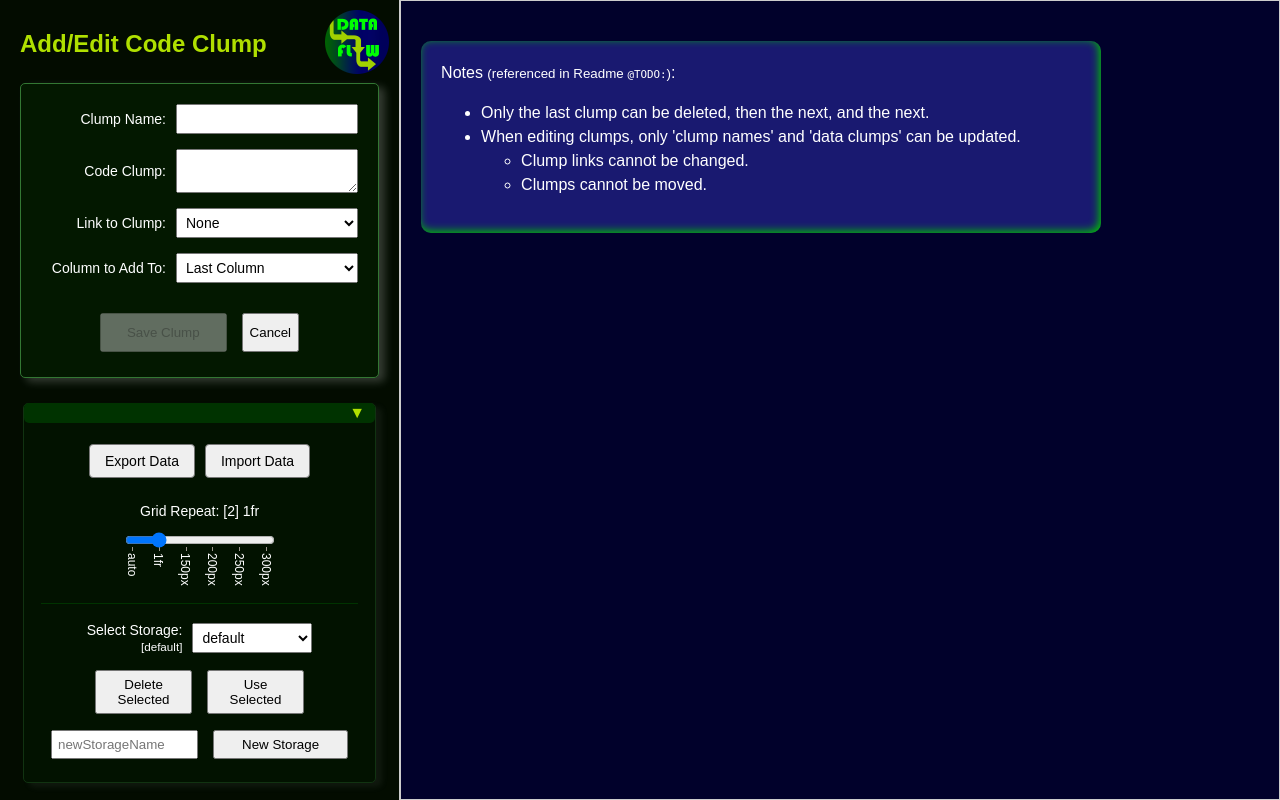
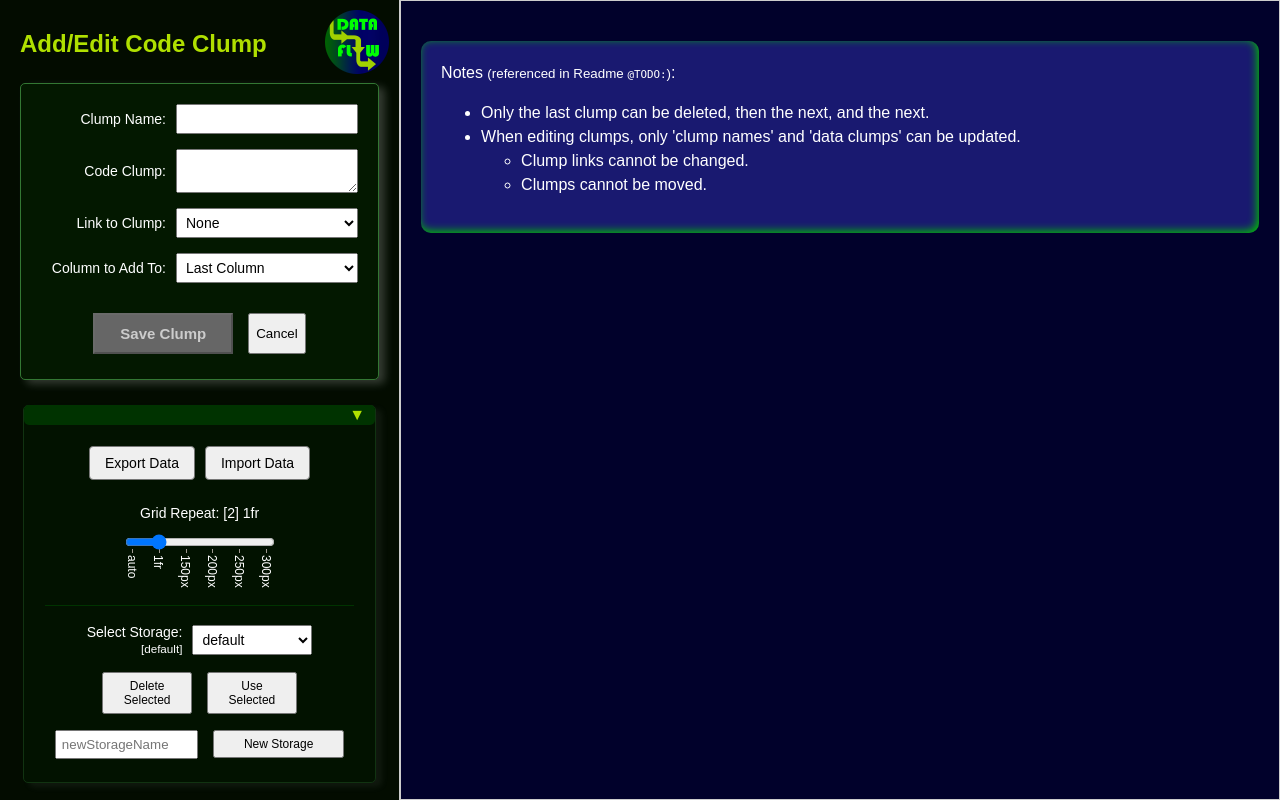
Before and after one commit to KDCinfo/dataflow, a PHP site: page /data_mapping_flow_analysis_tool/index.html in a window 1280 px wide. Run offline with PHP 8.4, Linux system fonts and the light colour scheme.

Commit message:
Added listener to newStorageName field and button.

```diff
--- a/data_mapping_flow_analysis_tool/dataflow.css
+++ b/data_mapping_flow_analysis_tool/dataflow.css
@@ -31,6 +31,22 @@ button:hover {
 
 button[type="submit"] {
   padding: 10px 25px;
+}
+
+.clump-form button[type="submit"] {
+  font-weight: bold;
+  font-size: 15px;
+}
+
+.clump-form button[type="submit"]:disabled {
+  background-color: #666;
+  box-shadow: none;
+  color: #ccc;
+  cursor: default;
+}
+
+.storage-buttons button {
+  font-size: 12px;
 }
 
 h2 {
@@ -143,7 +159,7 @@ h2 {
   line-height: 1.5;
   margin-top: 20px;
   padding: 20px;
-  width: 50vw;
+  /* width: 50vw; */
 }
 
 .empty {
--- a/data_mapping_flow_analysis_tool/index.html
+++ b/data_mapping_flow_analysis_tool/index.html
@@ -162,6 +162,9 @@
 
     // DATA: [editingIndex] Updated when edited a clump, and reset when clump is saved.
     let editingIndex = null;  // Track if we’re editing an existing clump
+
+    const keyNamePattern = /^(?:[a-z][a-zA-Z0-9]*|[a-z][a-z0-9_]*[a-z0-9])$/;
+    // const keyNamePattern = /^[a-z][a-zA-Z0-9_]*$/;
 
     // Grid Cells: 'gridRepeatValue: 2' => '1fr'
     const gridRepeatOptions = ['auto', '1fr', '150px', '200px', '250px', '300px'];
@@ -331,6 +334,16 @@
         option.textContent = storageName;
         storageNameTag.appendChild(option);
       });
+    }
+
+    // Function to bold 'New Storage' button text if the 'newStorageName' input is valid.
+    function checkNewStorageButton() {
+      const newStorageNameValue = newStorageName.value.trim();
+      const isValid = keyNamePattern.test(newStorageNameValue);
+      // Make button text bold.
+      document.querySelector('.storage-create-name button').style.fontWeight = isValid ? 'bold' : 'normal';
+      // Change button's cursor.
+      document.querySelector('.storage-create-name button').style.cursor = isValid ? 'pointer' : 'default';
     }
 
     function updateDataInHtml() {
@@ -843,20 +856,35 @@
       // [Q] ChatGPT Prompt: Can a JavaScript regex pattern check for either "camelCase" or
       //                    "snake_case" (both initial lowercase) without them being mixed?
       // [A] Yes: Here is a pattern for either camelCase OR snake_case, but not mixed.
-      const keyNamePattern = /^(?:[a-z][a-zA-Z0-9]*|[a-z][a-z0-9_]*[a-z0-9])$/;
-      // const keyNamePattern = /^[a-z][a-zA-Z0-9_]*$/;
       return keyNamePattern.test(keyName);
+    }
+
+    function hideStorageError() {
+      if (storageNamingError.classList.contains('error-visible')) {
+        classListChain(storageNamingError)
+          .remove('error-visible')
+          .add('error-hidden');
+      }
+    }
+
+    function showStorageError(errText) {
+      if (
+        storageNamingError.classList.contains('hidden') ||
+        storageNamingError.classList.contains('error-hidden')
+      ) {
+        classListChain(storageNamingError)
+          .remove('hidden')
+          .remove('error-hidden')
+          .add('error-visible');
+      }
+      storageNamingError.innerHTML = errText;
     }
 
     // const newStorageName = document.getElementById("newStorageName");
     function createNewStorage() {
       debugConsoleLogs && console.log('Create new storage:', newStorageName.value);
       if (isValidKeyName(newStorageName.value)) {
-        if (storageNamingError.classList.contains('error-visible')) {
-          classListChain(storageNamingError)
-            .remove('error-visible')
-            .add('error-hidden');
-        }
+        hideStorageError();
         setTimeout(() => {
           storageNamingError.innerHTML = '';
         }, 500);
@@ -872,10 +900,7 @@
           storageNamingError.classList.contains('hidden') ||
           storageNamingError.classList.contains('error-hidden')
         ) {
-          classListChain(storageNamingError)
-            .remove('hidden')
-            .remove('error-hidden')
-            .add('error-visible');
+        showStorageError(storageNameErrText);
         }
         storageNamingError.innerHTML = storageNameErrText;
       }
@@ -1180,6 +1205,9 @@
       }
     });
 
+    // Listener on 'newStorageName' input field to check if the 'New Storage' button should be bold.
+    newStorageName.addEventListener('input', checkNewStorageButton);
+
     // Initial render call
     renderMatrix();
   </script>
```
